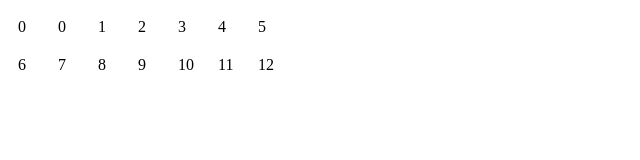
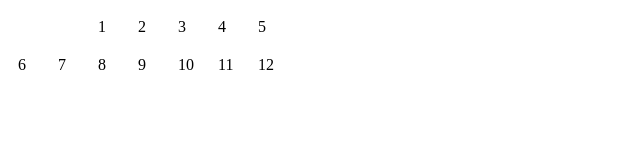
Before and after one commit to ksierpien/home-office-tracker, an Angular app: page / in a window 1280 px wide. Shown: the top 160 px of the page, without its empty margins (0-640 px from the left). Built offline with nearby package versions, Linux system fonts and the light colour scheme.

Commit message:
feat(day): hide days with value '0'

```diff
--- a/src/app/day/day.component.html
+++ b/src/app/day/day.component.html
@@ -1,3 +1,5 @@
 <div class="day">
-  {{ day }}
+  <div *ngIf="day > 0">
+    {{ day }}
+  </div>
 </div>
```
